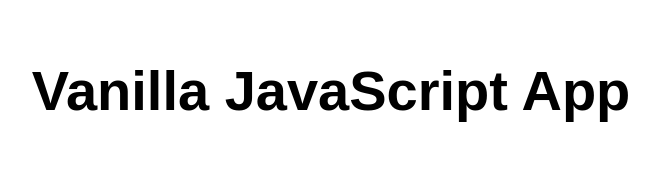
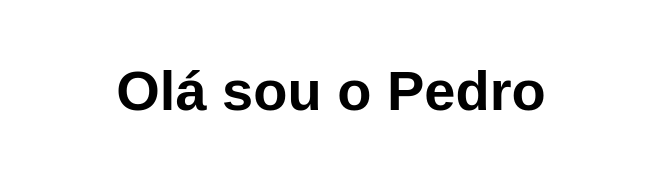
Before and after one commit to PedroMedalha/my-first-static-web-app, a website: page src/index.html in a window 1280 px wide. Shown: the whole page, without its empty margins (309-968 px from the left). Drawn offline with Linux system fonts and the light colour scheme.

Commit message:
firstcomit

```diff
--- a/src/index.html
+++ b/src/index.html
@@ -5,12 +5,12 @@
   <meta charset="UTF-8">
   <meta name="viewport" content="width=device-width, initial-scale=1.0">
   <link rel="stylesheet" href="styles.css">
-  <title>Vanilla JavaScript App</title>
+  <title>Olá </title>
 </head>
 
 <body>
   <main>
-    <h1>Vanilla JavaScript App</h1>
+    <h1>Olá sou o Pedro</h1>
   </main>
 </body>
 
```
